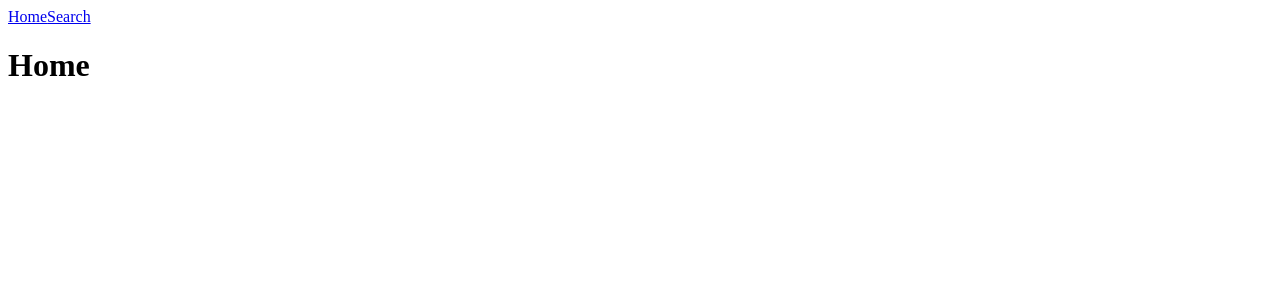
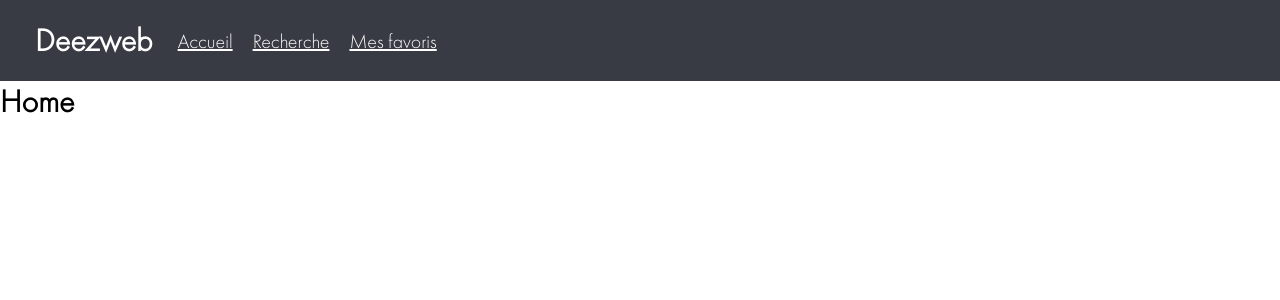
Before and after one commit to seasheepjoe/deezweb, a Vue app: page / in a window 1280 px wide. Shown: the top 300 px of the page. Built offline with nearby package versions, Linux system fonts and the light colour scheme.

Commit message:
Added nav bar

```diff
--- a/src/App.vue
+++ b/src/App.vue
@@ -17,4 +17,14 @@ export default {
 </script>
 
 <style>
+@font-face {
+	font-family: "futura";
+	src: url("./assets/FuturaPTLight.otf");
+}
+
+* {
+	font-family: "futura";
+	margin: 0;
+	padding: 0;
+}
 </style>
--- a/src/components/Header.vue
+++ b/src/components/Header.vue
@@ -1,7 +1,11 @@
 <template>
 	<div class="header">
-		<router-link to="/">Home</router-link>
-		<router-link to="/search">Search</router-link>
+		<h1 id="title">Deezweb</h1>
+		<div class="nav-items">
+			<router-link class="nav-link" to="/">Accueil</router-link>
+			<router-link class="nav-link" to="/search">Recherche</router-link>
+			<router-link class="nav-link" to="/search">Mes favoris</router-link>
+		</div>
 	</div>
 </template>
 
@@ -10,3 +14,35 @@ export default {
 	name: "Header"
 };
 </script>
+
+<style scoped>
+.header {
+	display: flex;
+	flex-direction: row;
+	justify-content: flex-start;
+	align-items: center;
+	background-color: #383b43;
+	margin: 0;
+	padding: 20px;
+}
+
+a {
+	color: #fff;
+	font-size: 20px;
+	transition: all 0.3s;
+}
+
+a:hover {
+	font-weight: bold;
+	transition: all 0.3s;
+}
+
+#title {
+	margin: 0 15px;
+	color: #fff;
+}
+
+.nav-link {
+	margin: 0 10px;
+}
+</style>
```
Also changed, not shown: src/assets/FuturaPTLight.otf (added).
